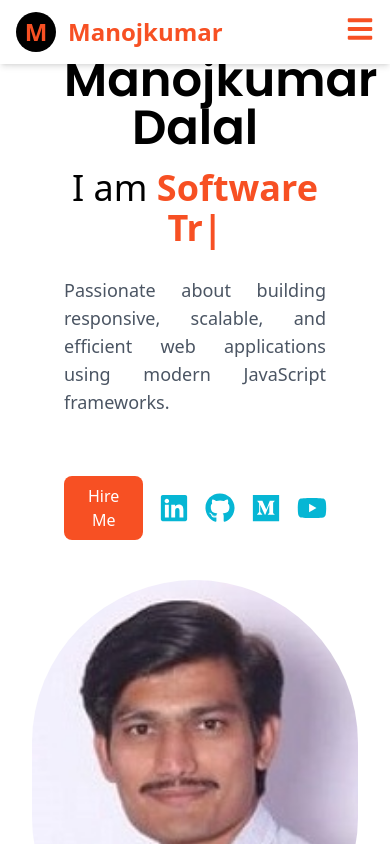
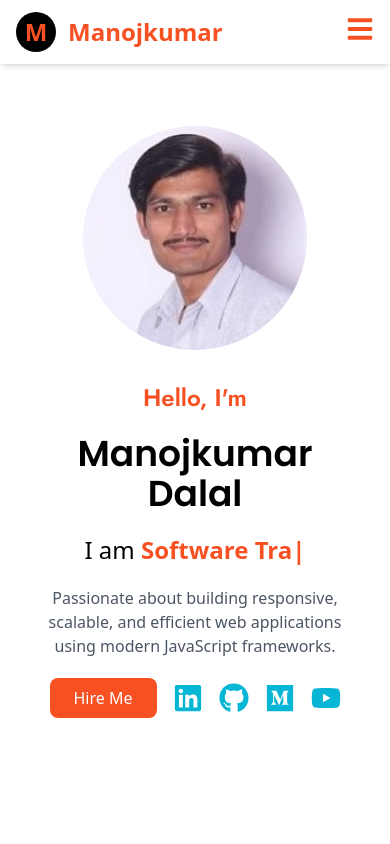
Before and after one commit to ManojkumarDalal/my-personal-portfolio, a React (Vite) app: page / in a window 390 px wide. Shown: the top 844 px of the page. Built offline with nearby package versions, Linux system fonts and the light colour scheme.

Commit message:
I change in Hero and Navbar section to make it responsive

```diff
--- a/src/component/Hero.jsx
+++ b/src/component/Hero.jsx
@@ -3,18 +3,16 @@ import { ReactTyped } from "react-typed";
 
 const Hero = () => {
   return (
-    <section className="text-white flex flex-col min-h-screen md:flex-row items-center justify-center md:justify-between px-8 md:px-24 sm:py-12">
+    <section className="text-white flex flex-col-reverse min-h-screen md:flex-row items-center justify-center md:justify-between px-4 sm:px-8 md:px-24 py-8">
       {/* Left Side: Title and CTA */}
-      <div className="container flex flex-col text-center md:text-left md:w-1/2">
-        <h1 className="font-jost text-3xl text-primary mb-5 md:text-2xl font-semibold sm:mt-20">
+      <div className="container flex flex-col text-center md:text-left md:w-1/2 space-y-5">
+        <h1 className="font-jost text-2xl sm:text-3xl text-primary font-semibold">
           Hello, I{"'"}m
         </h1>
-        <h1 className="">
-          <span className="text-black font-poppins text-5xl font-semibold">
-            Manojkumar Dalal
-          </span>
+        <h1 className="text-black font-poppins text-4xl sm:text-5xl font-semibold">
+          Manojkumar Dalal
         </h1>
-        <div className="text-4xl mt-4 text-black font-medium">
+        <div className="text-2xl sm:text-4xl mt-4 text-black font-medium">
           I am{" "}
           <span className="font-semibold text-primary">
             <ReactTyped
@@ -29,11 +27,11 @@ const Hero = () => {
             />
           </span>
         </div>
-        <p className="text-gray-600 text-lg text-justify md:text-xl w-full mt-7 sm:text-start">
+        <p className="text-gray-600 text-base sm:text-lg md:text-xl w-full mt-7 sm:text-start">
           Passionate about building responsive, scalable, and efficient web
           applications using modern JavaScript frameworks.
         </p>
-        <div className="flex items-center mt-[60px] space-x-4">
+        <div className="flex items-center justify-center md:justify-start mt-6 sm:mt-10 space-x-4">
           <a href="#contact">
             <button className="bg-primary text-white px-6 py-2 rounded-lg hover:bg-orange-600 transition-all">
               Hire Me
@@ -76,17 +74,13 @@ const Hero = () => {
       </div>
 
       {/* Right Side: Image */}
-      <div className="mt-10 md:mt-0 md:w-1/2">
-        <div className="flex items-center justify-center">
-          <img
-            src="../ManojDalal.jpg"
-            alt="Developer Illustration"
-            className="w-[400px] h-[400px] object-cover rounded-full shadow-lg shadow-white"
-          />
-        </div>
-
+      <div className="w-full md:w-1/2 flex justify-center mb-8 md:mb-0">
+        <img
+          src="../ManojDalal.jpg"
+          alt="Developer Illustration"
+          className="w-56 h-56 sm:w-72 sm:h-72 md:w-[400px] md:h-[400px] object-cover rounded-full shadow-lg shadow-white"
+        />
       </div>
-
     </section>
   );
 };
--- a/src/component/Navbar.jsx
+++ b/src/component/Navbar.jsx
@@ -62,7 +62,7 @@ const Navbar = () => {
 
         {/* Mobile menu */}
         {isOpen && (
-          <div className="md:hidden bg-white w-full text-lg font-medium space-y-4 px-4 py-4 flex flex-col items-start">
+          <div className="md:hidden bg-white w-full text-lg font-medium space-y-4 px-10 py-4 flex flex-col items-start">
             <Link
               to="home"
               smooth={true}
```
